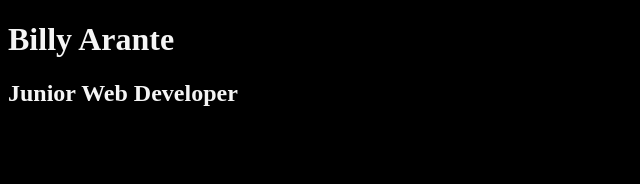
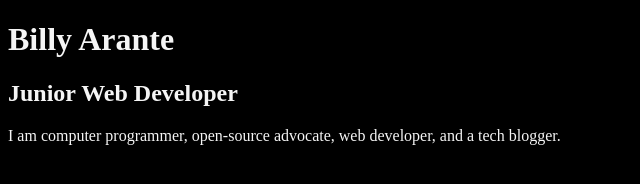
Before and after one commit to erickamayy/static-website, a plain HTML site: page index.html in a window 1280 px wide. Shown: the whole page, without its empty margins (0-640 px from the left). Drawn offline with Linux system fonts and the light colour scheme.

Commit message:
add a short bio section

```diff
--- a/css/styles.css
+++ b/css/styles.css
@@ -6,3 +6,7 @@ h1,
 h2 {
   color: whitesmoke;
 }
+
+p {
+  color: whitesmoke;
+}
--- a/index.html
+++ b/index.html
@@ -5,10 +5,14 @@
     <meta http-equiv="X-UA-Compatible" content="IE=edge" />
     <meta name="viewport" content="width=device-width, initial-scale=1.0" />
     <title>Billy Arante - Junior Web Developer</title>
-    <link rel="stylesheet" href="css/styles.css" />
+    <link rel="stylesheet" href="css/styles.css" type="text/css" />
   </head>
   <body>
     <h1>Billy Arante</h1>
     <h2>Junior Web Developer</h2>
+    <p>
+      I am computer programmer, open-source advocate, web developer, and a tech
+      blogger.
+    </p>
   </body>
 </html>
```
